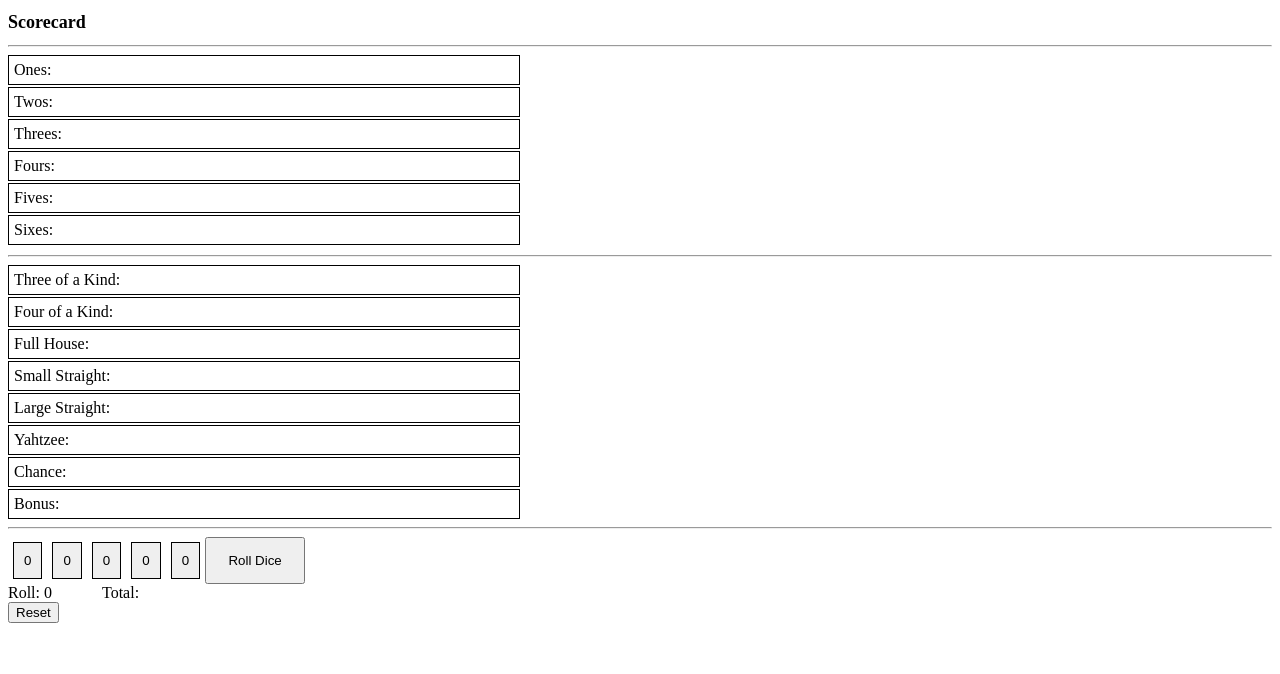
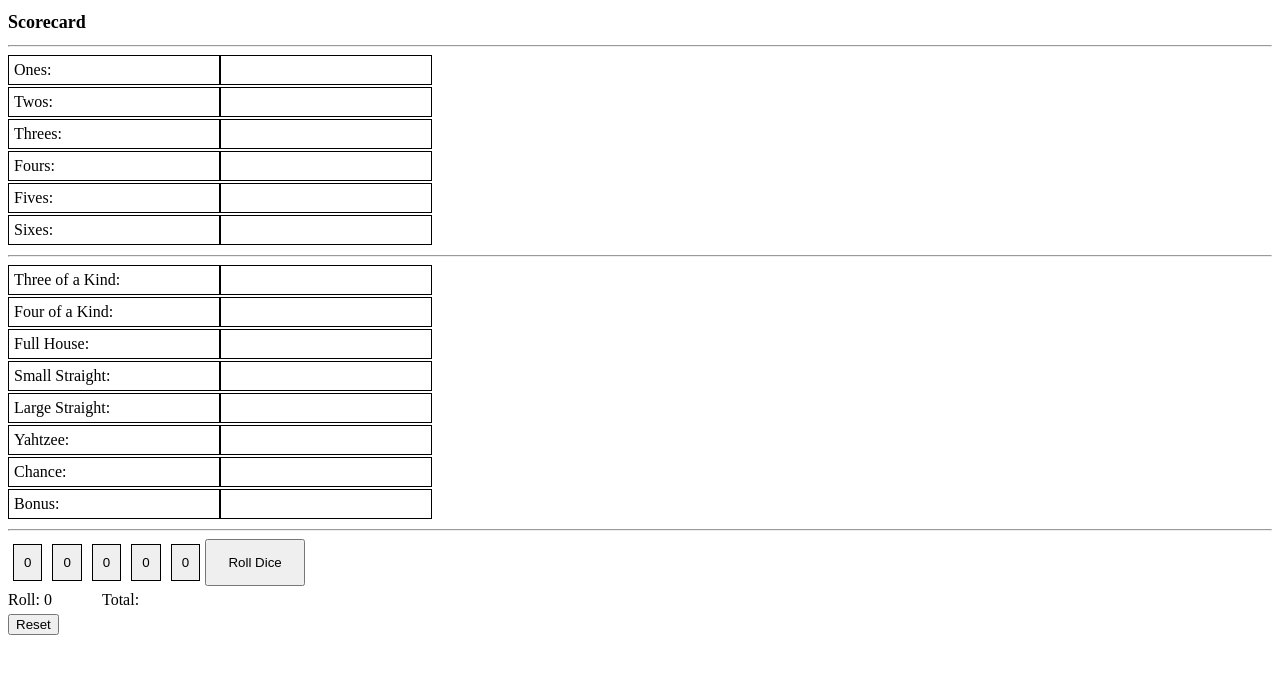
Before and after one commit to djmorosini/yahtzeejs, a plain HTML site: page index.html in a window 1280 px wide. Drawn offline with Linux system fonts and the light colour scheme.

Commit message:
initial game functions and scoring working

```diff
--- a/index.html
+++ b/index.html
@@ -14,24 +14,24 @@
   <h1 id='title'>Scorecard</h1>
   <hr>
   <div id='scorecard'>
+    <div onclick='scoreOnes()' class='score-div'>Ones: </div><span onclick='scoreOnes()' id='ones' class='score-span top-scores'></span>
+    <div onclick='scoreTwos()' class='score-div'>Twos: </div><span onclick='scoreTwos()' id='twos' class='score-span top-scores'></span>
+    <div onclick='scoreThrees()' class='score-div'>Threes: </div><span onclick='scoreThrees()' id='threes' class='score-span top-scores'></span>
+    <div onclick='scoreFours()' class='score-div'>Fours: </div><span onclick='scoreFours()' id='fours' class='score-span top-scores'></span>
+    <div onclick='scoreFives()' class='score-div'>Fives: </div><span onclick='scoreFives()' id='fives' class='score-span top-scores'></span>
+    <div onclick='scoreSixes()' class='score-div'>Sixes: </div><span onclick='scoreSixes()' id='sixes' class='score-span top-scores'></span>
     <div id='top-score'></div>
-    <div onclick='scoreOnes()' class='score-div'>Ones: <span id='ones' class='score-span top-scores'></span></div>
-    <div onclick='scoreTwos()' class='score-div'>Twos: <span id='twos' class='score-span top-scores'></span></div>
-    <div onclick='scoreThrees()' class='score-div'>Threes: <span id='threes' class='score-span top-scores'></span></div>
-    <div onclick='scoreFours()' class='score-div'>Fours: <span id='fours' class='score-span top-scores'></span></div>
-    <div onclick='scoreFives()' class='score-div'>Fives: <span id='fives' class='score-span top-scores'></span></div>
-    <div onclick='scoreSixes()' class='score-div'>Sixes: <span id='sixes' class='score-span top-scores'></span></div>
   </div>
   <hr>
   <div id='bottom-score'>
-    <div onclick='scoreThreeKind()' class='score-div'>Three of a Kind: <span id='three-kind' class='score-span'></span></div>
-    <div onclick='scoreFourKind()' class='score-div'>Four of a Kind: <span id='four-kind' class='score-span'></span></div>
-    <div onclick='scoreFullHouse()' class='score-div'>Full House: <span id='full-house' class='score-span'></span></div>
-    <div onclick='scoreSmallStraight()' class='score-div'>Small Straight: <span id='small-straight' class='score-span'></span></div>
-    <div onclick='scoreLargeStraight()' class='score-div'>Large Straight: <span id='large-straight' class='score-span'></span></div>
-    <div onclick='scoreYahtzee()' class='score-div'>Yahtzee: <span id='yahtzee' class='score-span'></span></div>
-    <div onclick='scoreChance()' class='score-div'>Chance: <span id='chance' class='score-span'></span></div>
-    <div onclick='scoreBonus()' class='score-div'>Bonus: <span id='bonus' class='score-span'></span></div>
+    <div onclick='scoreThreeKind()' class='score-div'>Three of a Kind: </div><span id='three-kind' class='score-span'></span>
+    <div onclick='scoreFourKind()' class='score-div'>Four of a Kind: </div><span id='four-kind' class='score-span'></span>
+    <div onclick='scoreFullHouse()' class='score-div'>Full House: </div><span id='full-house' class='score-span'></span>
+    <div onclick='scoreSmallStraight()' class='score-div'>Small Straight: </div><span id='small-straight' class='score-span'></span>
+    <div onclick='scoreLargeStraight()' class='score-div'>Large Straight: </div><span id='large-straight' class='score-span'></span>
+    <div onclick='scoreYahtzee()' class='score-div'>Yahtzee: </div><span id='yahtzee' class='score-span'></span>
+    <div onclick='scoreChance()' class='score-div'>Chance: </div><span id='chance' class='score-span'></span>
+    <div onclick='scoreBonus()' class='score-div'>Bonus: </div><span id='bonus' class='score-span'></span>
   </div>
   <hr>
   <div id='dice'>
@@ -42,7 +42,7 @@
     <button onclick='lockDie("die5")' id='die5' class='die'>0</button>
     <button onclick='rollAll()' id='roll-btn'>Roll Dice</button>
   </div>
-  <div>Roll: <span id='rollDiv'>0</span><span id='total'>Total: </span></div><button onclick='reset()' id='reset-btn'>Reset</button>
+  <div id='roll-div'>Roll: <span id='rollSpan'>0</span><span id='total'>Total: </span></div><button onclick='reset()' id='reset-btn'>Reset</button>
 </body>
 
 </html>
--- a/main.css
+++ b/main.css
@@ -3,7 +3,9 @@
 }
 #scorecard {
   display: flex;
-  flex-direction: column;
+  flex-direction: row;
+  flex-flow: row wrap;
+  width: 425px;
 }
 .die {
   padding: 10px;
@@ -20,7 +22,13 @@
 .score-div {
   padding: 5px;
   margin-bottom: 2px;
-  width: 500px;
+  width: 200px;
+  border: 1px solid black;
+}
+.score-span {
+  padding: 5px;
+  margin-bottom: 2px;
+  width: 200px;
   border: 1px solid black;
 }
 #title {
@@ -29,3 +37,15 @@
 #total {
   margin-left: 50px;
 }
+#bottom-score {
+  display: flex;
+  flex-direction: row;
+  flex-flow: row wrap;
+  width: 425px;
+}
+#reset-btn {
+  margin-top: 5px;
+}
+#roll-div {
+  margin-top: 5px;
+}
--- a/main.js
+++ b/main.js
@@ -1,6 +1,5 @@
 let turnNumber = 0;
 let rollNumber = 0;
-
 
 function rollAll() {
   if (rollNumber < 3) {
@@ -11,9 +10,9 @@
         updateDice(die.id, roll)
       }
     }
-    let rollDiv = document.getElementById('rollDiv')
+    let rollSpan = document.getElementById('rollSpan')
     rollNumber++
-    rollDiv.textContent = rollNumber
+    rollSpan.textContent = rollNumber
   }
 }
 function updateDice(id, roll) {
@@ -36,8 +35,8 @@
   rollNumber = 0
   turnNumber++
   console.log(turnNumber)
-  let rollDiv = document.getElementById('rollDiv')
-  rollDiv.textContent = rollNumber
+  let rollSpan = document.getElementById('rollSpan')
+  rollSpan.textContent = rollNumber
   let dice = document.getElementsByClassName('die');
   for (let die of dice) {
     die.textContent = '0'
@@ -165,7 +164,6 @@
   }
 }
 
-//
 
 function scoreThreeKind() {
   let threeKind = document.getElementById('three-kind')
@@ -205,8 +203,6 @@
     resetRollNumber()
   }
 }
-
-
 function scoreFourKind() {
   let fourKind = document.getElementById('four-kind')
   if (fourKind.textContent === '') {
@@ -240,8 +236,6 @@
     resetRollNumber()
   }
 }
-
-
 function scoreFullHouse() {
   let fullHouse = document.getElementById('full-house')
   if (fullHouse.textContent === '') {
@@ -274,8 +268,6 @@
     resetRollNumber()
   }
 }
-
-
 function scoreSmallStraight() {
   let smallStraight = document.getElementById('small-straight')
   if (smallStraight.textContent === '') {
@@ -324,8 +316,6 @@
     resetRollNumber()
   }
 }
-
-
 function scoreLargeStraight() {
   const winningArrays = [
     [1, 2, 3, 4, 5],
@@ -382,8 +372,6 @@
     resetRollNumber()
   }
 }
-
-
 function scoreBonus() {
   let bonusDiv = document.getElementById('bonus')
   let yahtzee = document.getElementById('yahtzee')
@@ -421,8 +409,8 @@
   }
   rollNumber = 0
   turnNumber = 0
-  let rollDiv = document.getElementById('rollDiv')
-  rollDiv.textContent = rollNumber
+  let rollSpan = document.getElementById('rollSpan')
+  rollSpan.textContent = rollNumber
   let totalDiv = document.getElementById('total')
   totalDiv.textContent = 'Total: '
   let rollBtn = document.getElementById('roll-btn')
```
